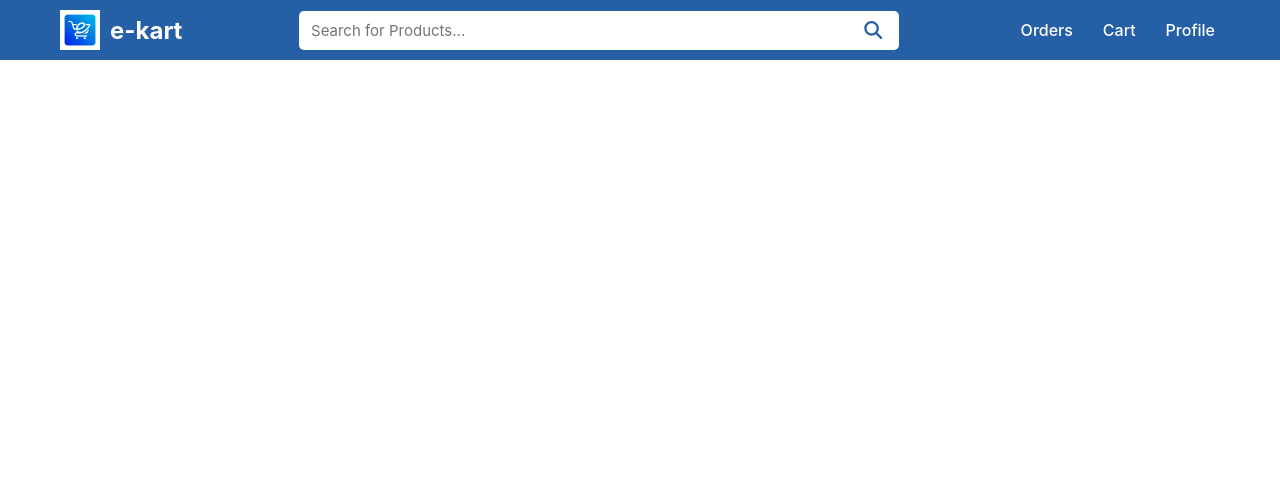
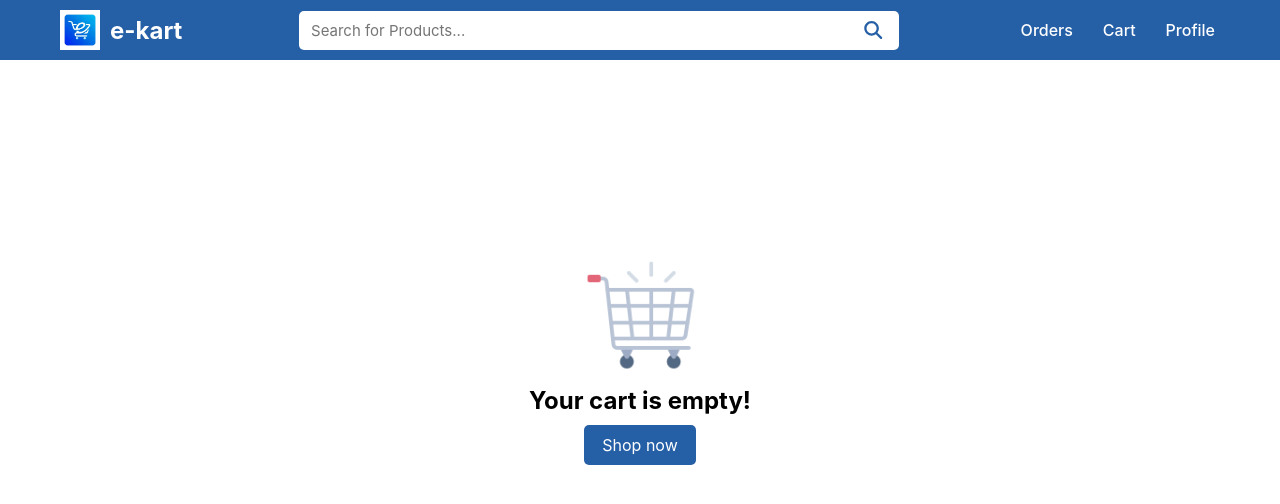
Before and after one commit to Jayanth-br/e-cart-react-app, a React (Vite) app: page /cart in a window 1280 px wide. Shown: the top 504 px of the page. Built offline with nearby package versions, Linux system fonts and the light colour scheme.

Commit message:
Empty cart page UI design

```diff
--- a/src/Components/Cart.css
+++ b/src/Components/Cart.css
@@ -1,9 +1,9 @@
 .cart-section {
     margin: 100px auto;
-    width: 1200px;
+    width: 1400px;
     display: grid;
     grid-template-columns: 1fr auto;
-    gap: 20px;
+    gap: 40px;
 }
 
 .cart-products, .cart-summary-section {
@@ -55,3 +55,28 @@
 .checkout-btn:hover {
     opacity: 90%;
 }
+
+.cart-summary-section {
+    height: fit-content;
+    min-width: 250px;
+    padding: 20px;
+}
+
+.cart-empty-section {
+    min-height: calc(100vh - 200px);
+    display: flex;
+    flex-direction: column;
+    align-items: center;
+    justify-content: center;
+    gap: 10px;
+}
+
+.show-now-btn {
+    padding: 10px 18px;
+    background-color: var(--primary-color);
+    color: #fff;
+    border: none;
+    border-radius: 5px;
+    cursor: pointer;
+    font-size: 16px;
+}
--- a/src/Components/Cart.jsx
+++ b/src/Components/Cart.jsx
@@ -1,18 +1,23 @@
+import "./Cart.css";
 import { FontAwesomeIcon } from "@fortawesome/react-fontawesome";
 import { useCart } from "./CartContext";
 import { faMinus, faPlus, faStar } from "@fortawesome/free-solid-svg-icons";
-import "./Cart.css";
+import emptyCart from "../assets/empty-cart.png";
+import { useNavigate } from "react-router-dom";
 function Cart(){
 
     const { cart, updateQuantity, totalPrice } = useCart();
+    const navigate = useNavigate();
+
+    function handleShowNow(){
+        navigate("/home");
+    }
 
     return (
+        <>
+            { cart.length > 0 ? (
                 <section className="cart-section">
-
-            { cart.length > 0 && (
-
                     <>
-
                         <div className="cart-products">
 
                             { cart.map((item, i) => (
@@ -20,9 +25,11 @@ function Cart(){
                                     <img
                                         src={item.image}
                                         height="200px"
+                                        width="200px"
+                                        style={{ objectFit: "contain" }}
                                     />
 
-                                <div>
+                                    <div style={{ display: "flex", flexDirection: "column", gap: "8px" }}>
                                         <h4>{item.title}</h4>
                                         <p>{item.info}</p>
                                         <p
@@ -47,7 +54,7 @@ function Cart(){
                                         </button>
                                     </div>
 
-                                <h3>₹{(item.price * item.quantity).toLocaleString('en-IN')}</h3>
+                                    <h2>₹{(item.price * item.quantity).toLocaleString('en-IN')}</h2>
                                 </div>
                             )) }
 
@@ -55,43 +62,57 @@ function Cart(){
 
                         <div className="cart-summary-section">
 
-                        <h2 style={{ marginBottom: "5px" }}>Order Summary</h2>
-                        <div style={{ display: "flex", justifyContent: "space-between", marginBottom: "5px" }}>
+                            <h2 style={{ marginBottom: "10px" }}>Order Summary</h2>
+                            <div style={{ display: "flex", justifyContent: "space-between", marginBottom: "12px" }}>
                                 <p>Subtotal</p>
                                 <p>₹{ totalPrice.toLocaleString('en-IN') }</p>
                             </div>
 
-                        <div style={{ display: "flex", justifyContent: "space-between", marginBottom: "5px" }}>
+                            <div style={{ display: "flex", justifyContent: "space-between", marginBottom: "12px" }}>
                                 <p>Delivery charges</p>
                                 <p>FREE</p>
                             </div>
 
-                        <div style={{ display: "flex", justifyContent: "space-between", marginBottom: "5px" }}>
+                            <div style={{ display: "flex", justifyContent: "space-between", marginBottom: "12px" }}>
                                 <p>Platform fees</p>
                                 <p>₹15</p>
                             </div>
 
                             <hr style={{ margin: "10px 0px" }}/>
 
-                        <div style={{ display: "flex", justifyContent: "space-between", marginBottom: "5px" }}>
+                            <div style={{ display: "flex", justifyContent: "space-between", marginBottom: "12px" }}>
                                 <h3>Total</h3>
                                 <h3>₹{ (totalPrice + 15).toLocaleString("en-IN")}</h3>
                             </div>
 
-                        <button className="checkout-btn">
+                            <button className="checkout-btn btn">
                                 Procceed to Checkout
                             </button>
 
                         </div>
+                    </>
+                </section>
+                ) :
+                (
+                    <section className="cart-empty-section">
+                        <img
+                            src={emptyCart}
+                            alt="Empty cart"
+                            style={{ textAlign: "center" }}
+                            height="120px"
+                            width="120px"/>
 
-                </>
-            )
+                            <h2>Your cart is empty!</h2>
 
-            }
-
-
-
+                            <button
+                            className="show-now-btn"
+                            onClick={() => handleShowNow()}>
+                                Shop now
+                            </button>
                     </section>
                 )
             }
+        </>
+    )
+}
 export default Cart;
```
Also changed, not shown: src/assets/empty-cart.png (added). Lines whose indentation alone changed are shown as unchanged.
